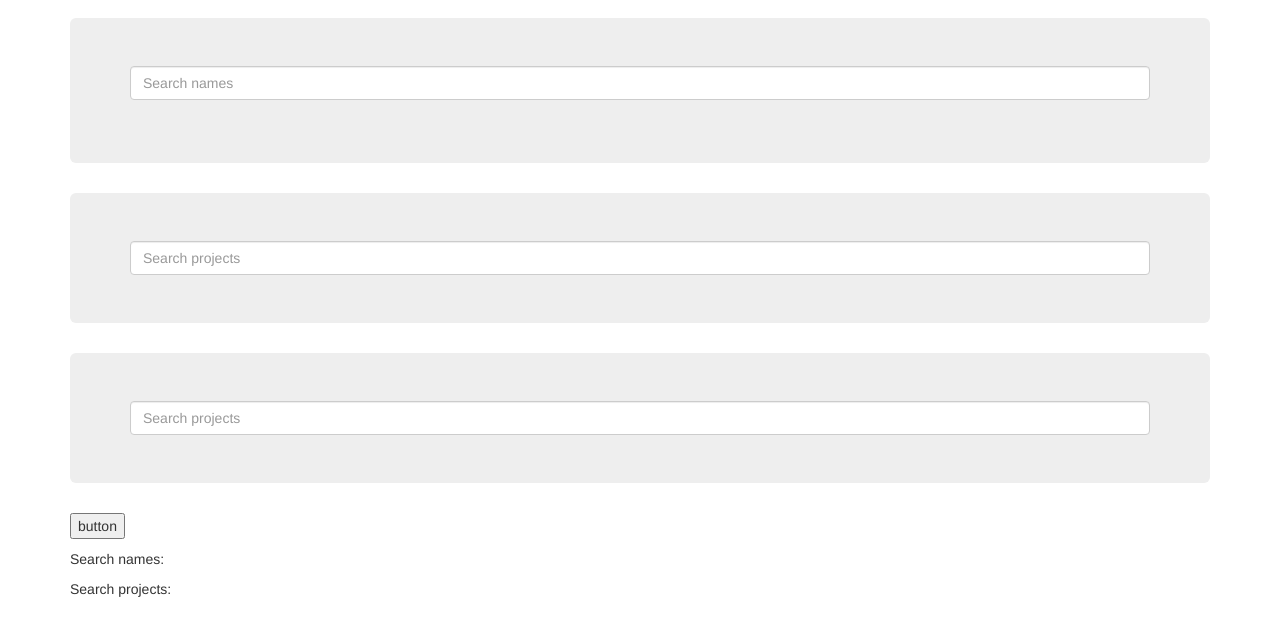
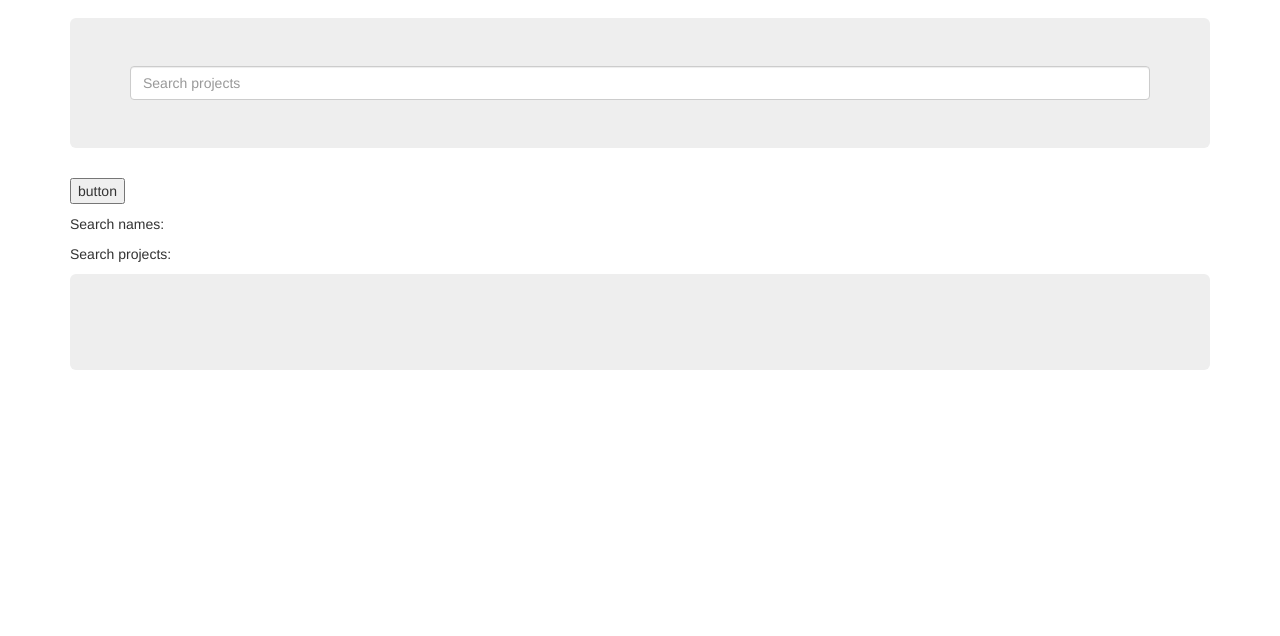
Before and after one commit to too-young-too-naive/wxg_front-end_demo, a plain HTML site: page index.html in a window 1280 px wide. Shown: the part 54-690 px from the top of the page. Drawn offline with nearby package versions, Linux system fonts and the light colour scheme.

Commit message:
local_dic_worked

```diff
--- a/index.html
+++ b/index.html
@@ -45,54 +45,50 @@
       </div>
     </nav>
     <div class="container theme-showcase">
-      <div class="jumbotron">
-        <angucomplete-alt id="ex1"
-                          focus-in="focusIn()"
-                          focus-out="focusOut()"
-                          placeholder="Search names"
-                          pause="100"
-                          selected-object="selected"
-                          local-data="names"
-                          search-fields="name"
-                          title-field="name"
-                          minlength="0"
-                          input-class="form-control form-control-small">
-        </angucomplete-alt>
-        <p ng-bind="message"></p>
-      </div>
+      <!--<div class="jumbotron">-->
+        <!--<angucomplete-alt id="ex1"-->
+                          <!--focus-in="focusIn()"-->
+                          <!--focus-out="focusOut()"-->
+                          <!--placeholder="Search names"-->
+                          <!--pause="100"-->
+                          <!--selected-object="selected"-->
+                          <!--local-data="names"-->
+                          <!--search-fields="name"-->
+                          <!--title-field="name"-->
+                          <!--minlength="0"-->
+                          <!--input-class="form-control form-control-small">-->
+        <!--</angucomplete-alt>-->
+        <!--<p ng-bind="message"></p>-->
+      <!--</div>-->
 
       <div class="jumbotron">
         <angucomplete-alt id="members"
                           placeholder="Search projects"
                           pause="200"
-                          local-data="okok"
                           minlength="1"
                           selected-object="testObj"
-                          remote-url="https://api.github.com/search/repositories"
-                          remote-url-request-formatter="remoteUrlRequestFn"
-                          remote-url-data-field="items"
+                          remote-url="http://10.96.97.182:3000/autocomplete?q="
+                          remote-url-data-field="matching_results"
                           title-field="name"
-                          description-field="description"
                           input-class="form-control form-control-small"
                           match-class="highlight"/>
       </div>
 
-      <div class="jumbotron">
-        <div angucomplete-alt
-             id="ex5"
-             placeholder="Search projects"
-             pause="500"
-             selected-object="selectedProject"
-             remote-url="https://api.github.com/search/repositories"
-             remote-url-request-formatter="remoteUrlRequestFn"
-             remote-url-data-field="items"
-             title-field="name"
-             description-field="description"
-             minlength="2"
-             input-class="form-control form-control-small"
-             match-class="highlight">
-        </div>
-      </div>
+      <!--<div class="jumbotron">-->
+        <!--<div angucomplete-alt-->
+             <!--id="ex5"-->
+             <!--placeholder="Search projects"-->
+             <!--pause="500"-->
+             <!--selected-object="selectedProject"-->
+             <!--remote-url="http://10.96.97.227:8086/kg/?"-->
+             <!--remote-url-data-field="items"-->
+             <!--title-field="name"-->
+             <!--description-field="description"-->
+             <!--minlength="2"-->
+             <!--input-class="form-control form-control-small"-->
+             <!--match-class="highlight">-->
+        <!--</div>-->
+      <!--</div>-->
 
       <div>
         <button ng-click="click()">button</button>
@@ -103,7 +99,13 @@
         <p>Search names: {{selected}}</p>
       </div>
       <div>
-        <p>Search projects: {{selectedProject}}</p>
+        <p>Search projects: {{testObj}}</p>
+      </div>
+
+      <div class="jumbotron">
+        <div>
+
+        </div>
       </div>
     </div>
 
--- a/script.js
+++ b/script.js
@@ -2,7 +2,7 @@
 
 app = angular.module('app', ['angucomplete-alt']);
 
-app.controller('AppCtrl', function($scope) {
+app.controller('AppCtrl', function($scope, $http) {
 
   $scope.names = [
     {name: 'Alex', age: 30},
@@ -22,5 +22,6 @@ app.controller('AppCtrl', function($scope) {
   };
   $scope.click = function () {
       $scope.show = 'haha';
-  }
+      console.log('hahahahaha');
+  };
 });
```
